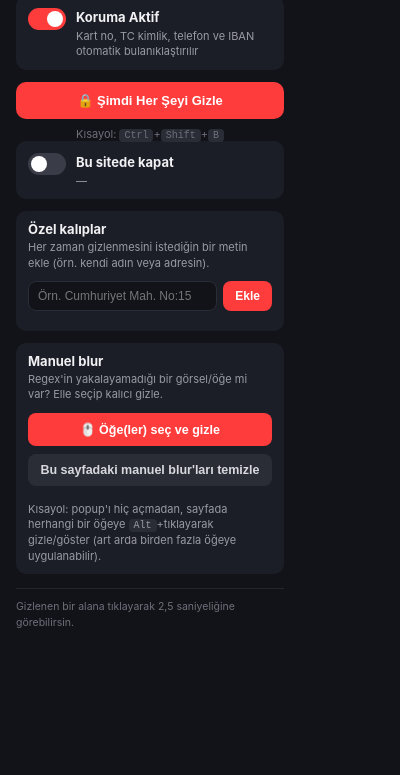
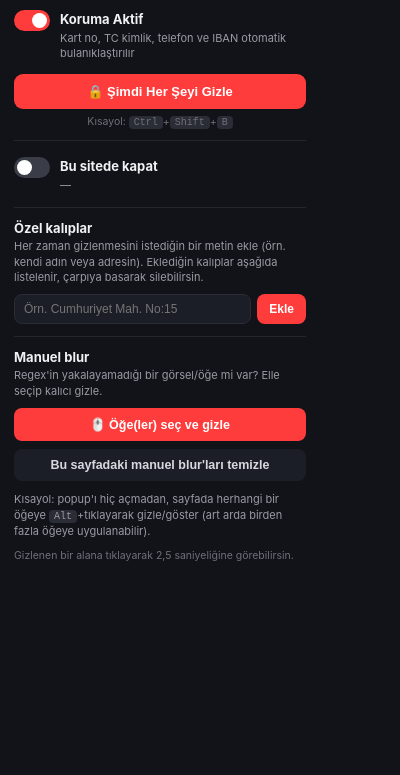
Before and after one commit to HasanBasriEngin/screen-share-privacy-guard, a browser extension: page popup.html in a window 400 px wide. Shown: the part 69-844 px from the top of the page. Drawn offline with Linux system fonts and the light colour scheme.

Commit message:
Rename the extension (Privacy Shield), simplify the popup design
The extension name/description and popup title no longer say "Ekran
Guard": the name became the English "Privacy Shield", and the
description/subtitle was changed from streaming-specific wording to a
general one ("you can hide and blur your sensitive info"). The brand name
was also removed from the panic mode and share-banner text.

Simplified the popup design: removed nested box backgrounds in favor of
thin divider lines, adjusted width/height (320px width, 560px max-height +
scroll - the popup no longer grows excessively tall). Clarified with hint
text that the custom pattern list is visible and removable.

```diff
--- a/popup.css
+++ b/popup.css
@@ -1,9 +1,11 @@
 * { box-sizing: border-box; }
 
 body {
-  width: 300px;
+  width: 320px;
+  max-height: 560px;
+  overflow-y: auto;
   margin: 0;
-  padding: 16px;
+  padding: 14px;
   font-family: -apple-system, "Segoe UI", Roboto, sans-serif;
   background: #111318;
   color: #f1f1f4;
@@ -13,22 +15,24 @@ body {
   display: flex;
   align-items: center;
   gap: 10px;
-  margin-bottom: 14px;
+  margin-bottom: 12px;
 }
 
-.eg-logo { font-size: 26px; }
+.eg-logo { font-size: 24px; }
 
 .eg-header h1 { font-size: 15px; margin: 0; }
 .eg-header p { font-size: 11px; margin: 2px 0 0; color: #9a9aa5; }
+
+.eg-divider {
+  border-top: 1px solid #23262e;
+  margin: 12px 0;
+}
 
 .eg-row {
   display: flex;
   align-items: flex-start;
   gap: 10px;
-  background: #1b1e26;
-  border-radius: 10px;
-  padding: 10px 12px;
-  margin-bottom: 12px;
+  padding: 2px 0;
 }
 
 .eg-row strong { font-size: 13px; }
@@ -36,8 +40,8 @@ body {
 
 .eg-switch {
   position: relative;
-  width: 38px;
-  height: 22px;
+  width: 36px;
+  height: 21px;
   flex-shrink: 0;
   margin-top: 2px;
 }
@@ -52,36 +56,37 @@ body {
 .eg-slider::before {
   content: "";
   position: absolute;
-  height: 16px; width: 16px;
+  height: 15px; width: 15px;
   left: 3px; top: 3px;
   background: white;
   border-radius: 50%;
   transition: 0.2s;
 }
 .eg-switch input:checked + .eg-slider { background: #ff3c3c; }
-.eg-switch input:checked + .eg-slider::before { transform: translateX(16px); }
+.eg-switch input:checked + .eg-slider::before { transform: translateX(15px); }
 
 .eg-panic {
   width: 100%;
-  padding: 11px;
+  padding: 10px;
   background: #ff3c3c;
   color: white;
   border: none;
-  border-radius: 10px;
+  border-radius: 9px;
   font-size: 13px;
   font-weight: 600;
   cursor: pointer;
+  margin-top: 10px;
 }
 .eg-panic:hover { background: #e63333; }
 .eg-panic.active { background: #2c2f38; }
 
 .eg-hint {
   text-align: center;
-  font-size: 11px;
+  font-size: 10.5px;
   color: #6f6f7a;
-  margin: 8px 0 0;
+  margin: 6px 0 0;
 }
-.eg-hint kbd {
+.eg-hint kbd, .eg-section-hint kbd {
   background: #2a2d36;
   border-radius: 4px;
   padding: 1px 5px;
@@ -89,11 +94,9 @@ body {
 }
 
 .eg-footer {
-  margin-top: 14px;
+  margin-top: 4px;
   font-size: 10.5px;
   color: #6f6f7a;
-  border-top: 1px solid #23262e;
-  padding-top: 10px;
   line-height: 1.5;
 }
 
@@ -105,17 +108,13 @@ body {
 }
 
 .eg-section {
-  background: #1b1e26;
-  border-radius: 10px;
-  padding: 10px 12px;
-  margin-top: 12px;
   font-size: 13px;
 }
 
 .eg-section-hint {
   font-size: 11px;
   color: #9a9aa5;
-  margin: 3px 0 10px;
+  margin: 3px 0 9px;
   line-height: 1.4;
 }
 
@@ -127,7 +126,7 @@ body {
 .eg-custom-add input {
   flex: 1;
   min-width: 0;
-  background: #111318;
+  background: #1b1e26;
   border: 1px solid #2a2d36;
   border-radius: 8px;
   padding: 7px 9px;
@@ -157,18 +156,20 @@ body {
 
 .eg-custom-list {
   list-style: none;
-  margin: 10px 0 0;
+  margin: 9px 0 0;
   padding: 0;
-  max-height: 110px;
+  max-height: 120px;
   overflow-y: auto;
 }
+
+.eg-custom-list:empty { margin: 0; }
 
 .eg-custom-list li {
   display: flex;
   align-items: center;
   justify-content: space-between;
   gap: 8px;
-  background: #111318;
+  background: #1b1e26;
   border-radius: 6px;
   padding: 6px 8px;
   margin-bottom: 6px;
@@ -185,10 +186,11 @@ body {
   background: none;
   border: none;
   color: #9a9aa5;
-  font-size: 15px;
+  font-size: 16px;
   line-height: 1;
   cursor: pointer;
   flex-shrink: 0;
+  padding: 0 2px;
 }
 
 .eg-custom-remove:hover {
@@ -213,21 +215,10 @@ body {
 }
 
 .eg-secondary-btn-muted {
-  background: #2a2d36;
+  background: #1b1e26;
   color: #d8d8de;
 }
 
 .eg-secondary-btn-muted:hover {
-  background: #3a3d47;
+  background: #2a2d36;
 }
-
-.eg-section .eg-section-hint:last-child {
-  margin: 8px 0 0;
-}
-
-.eg-section .eg-section-hint kbd {
-  background: #2a2d36;
-  border-radius: 4px;
-  padding: 1px 5px;
-  font-size: 10px;
-}
--- a/popup.html
+++ b/popup.html
@@ -8,8 +8,8 @@
   <div class="eg-header">
     <span class="eg-logo">🛡️</span>
     <div>
-      <h1>Ekran Guard</h1>
-      <p>Yayın gizlilik koruması</p>
+      <h1>Privacy Shield</h1>
+      <p>Hassas bilgilerinizi gizleyip bulanıklaştırabilirsiniz</p>
     </div>
   </div>
 
@@ -27,6 +27,8 @@
   <button id="panicBtn" class="eg-panic">🔒 Şimdi Her Şeyi Gizle</button>
   <p class="eg-hint">Kısayol: <kbd>Ctrl</kbd>+<kbd>Shift</kbd>+<kbd>B</kbd></p>
 
+  <div class="eg-divider"></div>
+
   <div class="eg-row">
     <label class="eg-switch">
       <input type="checkbox" id="whitelistToggle" />
@@ -38,15 +40,19 @@
     </div>
   </div>
 
+  <div class="eg-divider"></div>
+
   <div class="eg-section">
     <strong>Özel kalıplar</strong>
-    <p class="eg-section-hint">Her zaman gizlenmesini istediğin bir metin ekle (örn. kendi adın veya adresin).</p>
+    <p class="eg-section-hint">Her zaman gizlenmesini istediğin bir metin ekle (örn. kendi adın veya adresin). Eklediğin kalıplar aşağıda listelenir, çarpıya basarak silebilirsin.</p>
     <div class="eg-custom-add">
       <input type="text" id="customInput" placeholder="Örn. Cumhuriyet Mah. No:15" />
       <button id="customAddBtn">Ekle</button>
     </div>
     <ul id="customList" class="eg-custom-list"></ul>
   </div>
+
+  <div class="eg-divider"></div>
 
   <div class="eg-section">
     <strong>Manuel blur</strong>
```
Also changed, not shown: content.js (+4 -4 lines), manifest.json.
